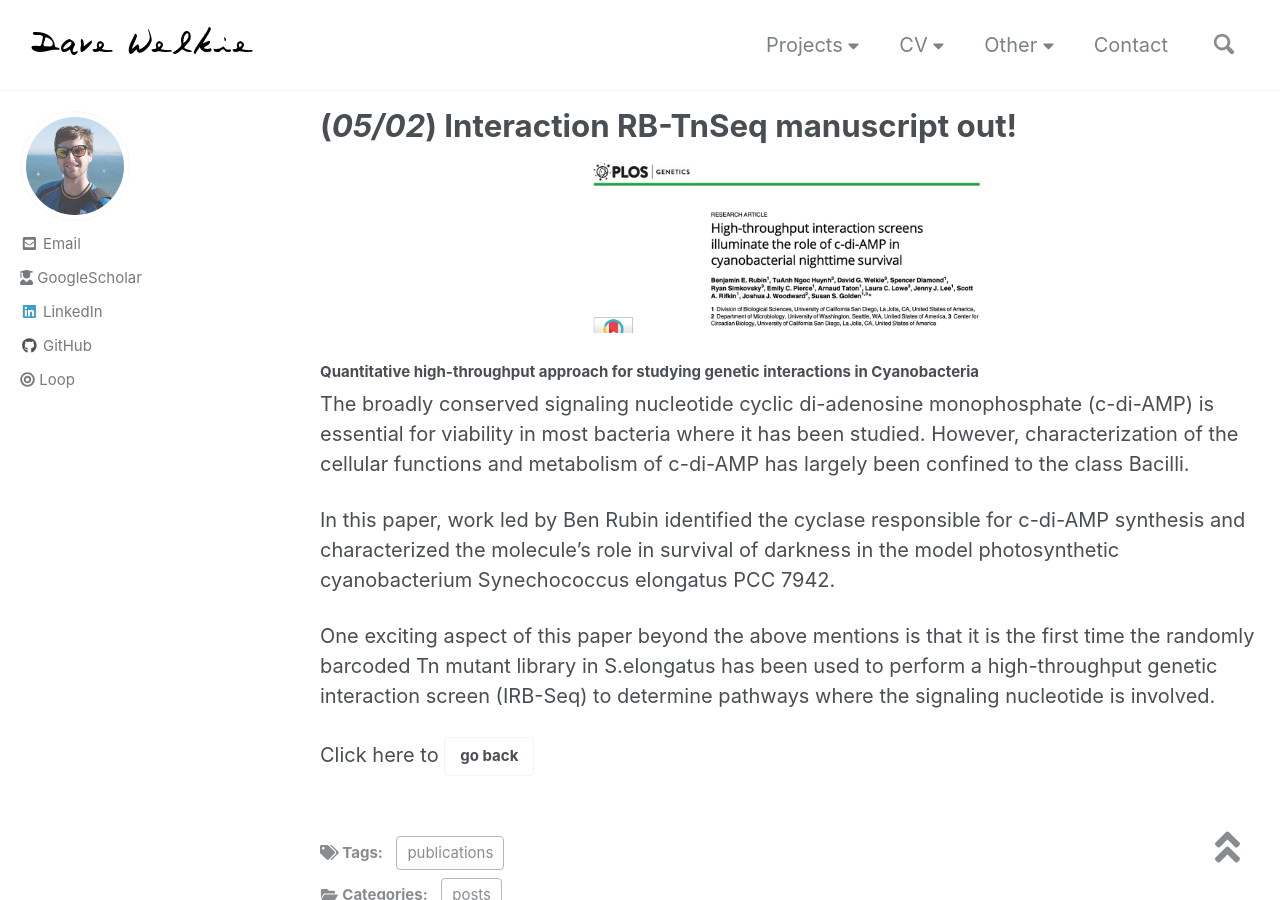
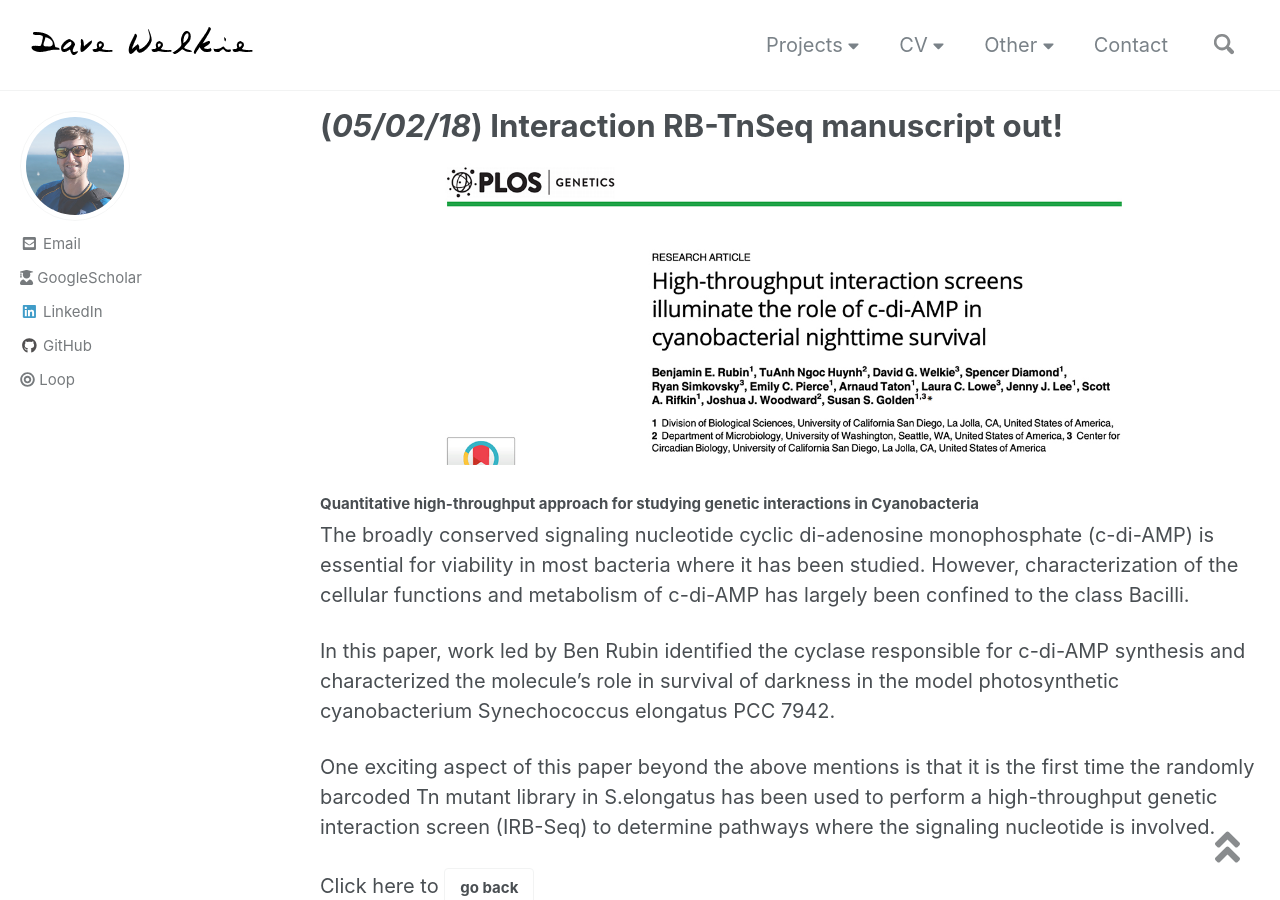
Before and after one commit to dwelkie/dwelkie.github.io, a Jekyll site: the page built from _posts/2018-05-01-IRB-Seq.md, in a window 1280 px wide and 900 px high. Built offline with Jekyll 4.4.1, drawn with Linux system fonts in a browser that asks for light colours; nearby versions of some CDN libraries.

Commit message:
Update 2018-05-01-IRB-Seq.md

```diff
--- a/_posts/2018-05-01-IRB-Seq.md
+++ b/_posts/2018-05-01-IRB-Seq.md
@@ -1,5 +1,5 @@
 ---
-title: "(*05/02*) Interaction RB-TnSeq manuscript out! "
+title: "(*05/02/18*) Interaction RB-TnSeq manuscript out! "
 classes: wide
 tags: [publications]
 category: posts
@@ -7,7 +7,7 @@ excerpt: "Manuscript describing the first time the RB-TnSeq library inS.elongatu
 search: true
 ---
 
-![image-center]({{ site.url }}{{ site.baseurl }}/assets/images/IRBSEQheader.jpg){: .align-center}{:height="700px" width="400px"}
+![image-left]({{ site.url }}{{ site.baseurl }}/assets/images/IRBSEQheader.jpg){: .align-center}{:height="400px" width="700px"}
 
 ##### Quantitative high-throughput approach for studying genetic interactions in Cyanobacteria <br>
 The broadly conserved signaling nucleotide cyclic di-adenosine monophosphate (c-di-AMP) is essential for viability in most bacteria where it has been studied. However, characterization of the cellular functions and metabolism of c-di-AMP has largely been confined to the class Bacilli.
```
